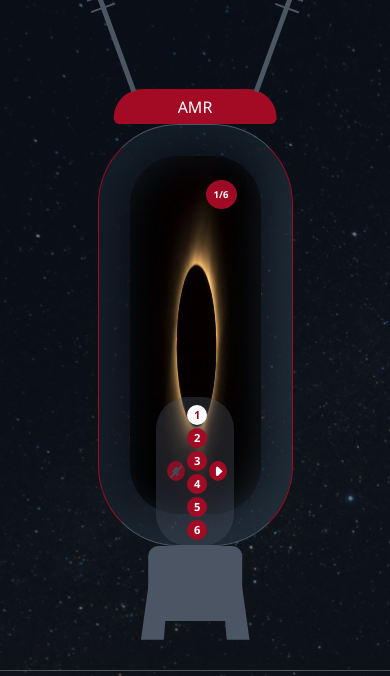
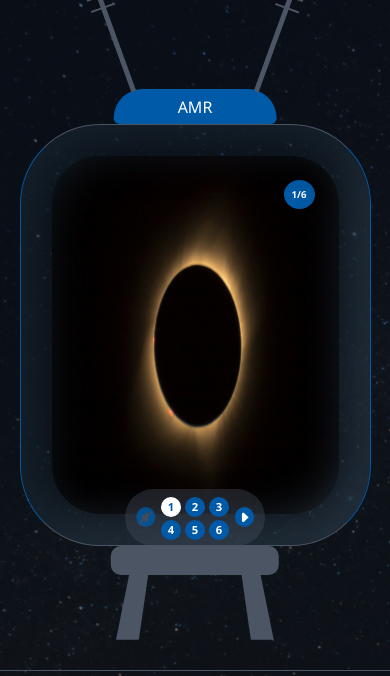
Before and after one commit to Amr-Elshabrawy-Dev/ImageSlider, a plain HTML site: page index.html in a window 390 px wide. Shown: the top 676 px of the page. Drawn offline with Linux system fonts and the light colour scheme; files whose address does not match are found by name.

Commit message:
image slider

```diff
--- a/style.css
+++ b/style.css
@@ -1,6 +1,6 @@
 :root {
   --bg-body: #11182799;
-  --main: #a30b25;
+  --main: #015aa7;
   --seconde: #4b5563;
   --text: #ffffff;
 }
@@ -328,10 +328,19 @@ footer .copy-rights a:hover {
 }
 
 @media (max-width: 1199px) {
+  .slider-container {
+    width: 60%;
+  }
 }
 @media (max-width: 991px) {
+  .slider-container {
+    width: 75%;
+  }
 }
 @media (max-width: 767px) {
+  .slider-container {
+    width: 90%;
+  }
   .slider-controls .pagination ul li {
     font-size: 0.7rem;
   }
```
